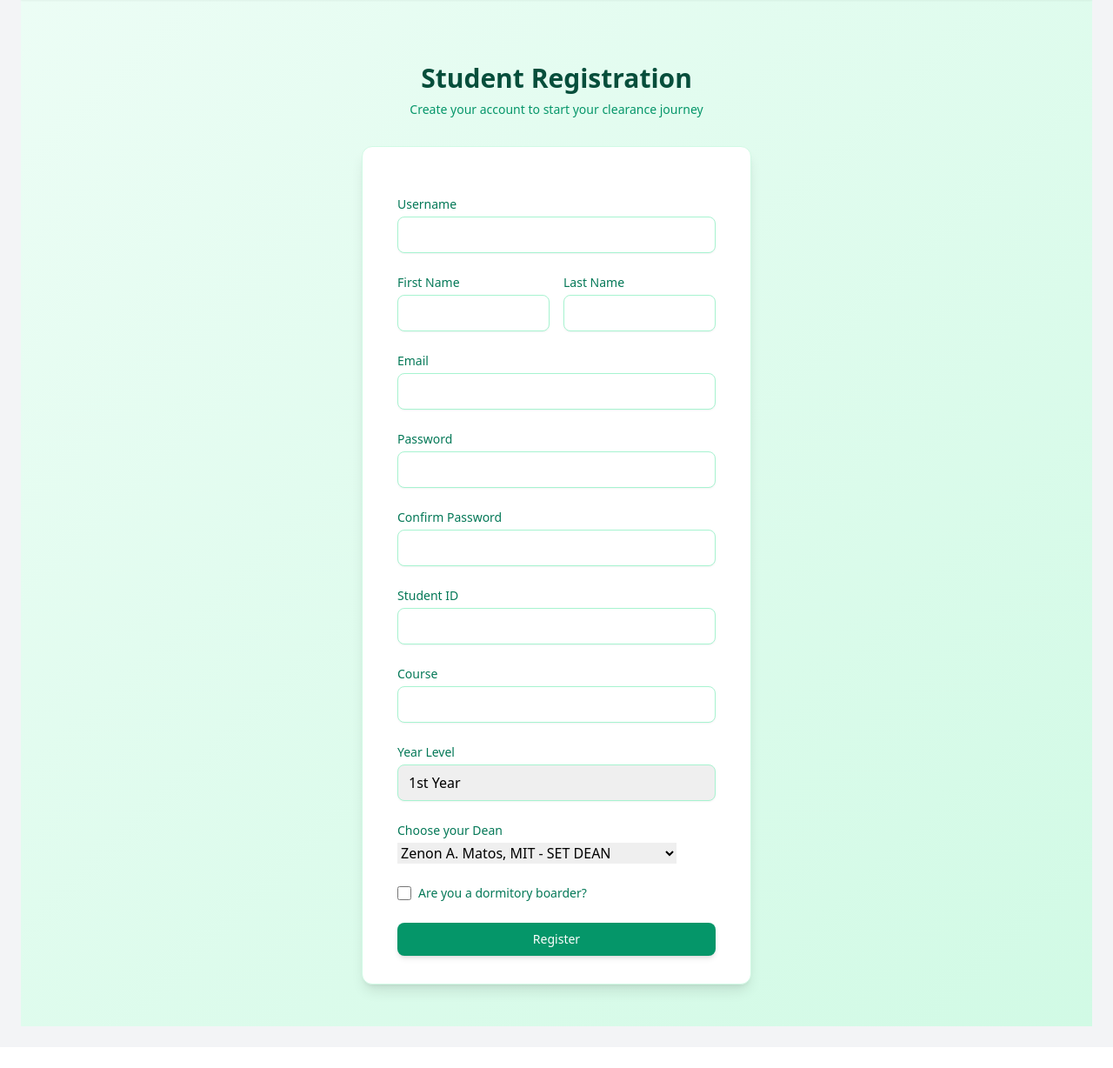
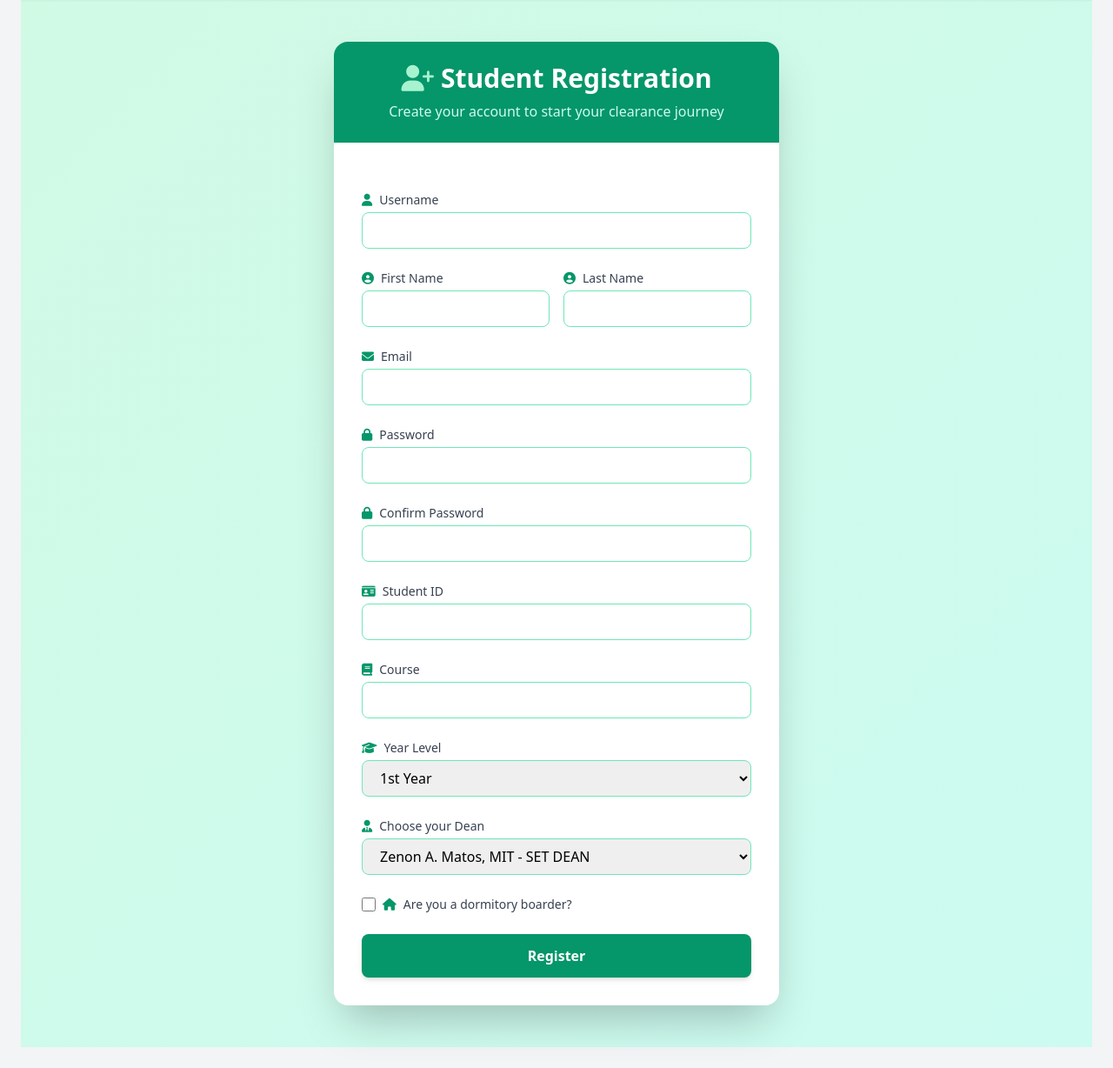
Before and after one commit to lanzy-lanzy/clearance, a Django app: page /register/ in a window 1280 px wide. Shown: the part 97-1325 px from the top of the page at 87% size. Before the commit the page ends 1277 px from the top, so only its background shows below. Run offline with Django 5.2, Linux system fonts and the light colour scheme; data comes from the database, SQL or seed files in the repository; both versions use the stored data as it was after the commit; some libraries are stand-ins or nearby versions.

Commit message:
changes made

```diff
--- a/core/admin.py
+++ b/core/admin.py
@@ -10,8 +10,7 @@ class OfficeAdmin(admin.ModelAdmin):
 class StaffAdmin(admin.ModelAdmin):
     list_display = ('user', 'office', 'role', 'is_dormitory_owner')
     list_filter = ('office', 'is_dormitory_owner')
-    search_fields = ('user__username', 'user__first_name', 'user__last_name', 'role')
-    raw_id_fields = ('user',)
+    search_fields = ('user__username', 'user__first_name', 'user__last_name')
 
 @admin.register(Student)
 class StudentAdmin(admin.ModelAdmin):
--- a/core/management/commands/populate_data.py
+++ b/core/management/commands/populate_data.py
@@ -11,7 +11,7 @@ class Command(BaseCommand):
         # -------------------------
         # Create required offices (DSA updated)
         offices_data = [
-            {"name": "SSC", "description": "Student Services Center"},
+            {"name": "SET", "description": "School of Engineering and Technology"},
             {"name": "OSA", "description": "Office of Student Affairs"},
             {"name": "Guidance Office", "description": "Provides student guidance and counseling"},
             {"name": "Library Office", "description": "Manages library resources and clearances"},
@@ -33,7 +33,7 @@ class Command(BaseCommand):
         # -------------------------
         # Create staff members for each updated office
         staff_data = [
-            {"username": "ssc_staff", "office_name": "SSC", "role": "SSC Officer"},
+            {"username": "ssc_staff", "office_name": "SET", "role": "SET Officer"},
             {"username": "osa_staff", "office_name": "OSA", "role": "OSA Coordinator"},
             {"username": "guidance_staff", "office_name": "Guidance Office", "role": "Guidance Counselor"},
             {"username": "library_staff", "office_name": "Library Office", "role": "Librarian"},
--- a/core/templates/registration/register.html
+++ b/core/templates/registration/register.html
@@ -2,130 +2,139 @@
 
 {% block head %}
   <script src="https://cdn.tailwindcss.com"></script>
+  <!-- Font Awesome CDN (ensure this is included once per project) -->
+  <script src="https://kit.fontawesome.com/a076d05399.js" crossorigin="anonymous"></script>
+  <title>Student Registration - Clearance</title>
+  <style>
+    @keyframes fadeInUp {
+      from {
+        opacity: 0;
+        transform: translateY(20px);
+      }
+      to {
+        opacity: 1;
+        transform: translateY(0);
+      }
+    }
+  </style>
 {% endblock %}
+
 {% block sidebar %}{% endblock %}
 {% block navbar %}{% endblock %}
+
 {% block content %}
-
   {% include 'components/navbar.html' %}
-<div class="min-h-screen bg-gradient-to-br from-emerald-50 to-emerald-100 flex flex-col justify-center py-12 sm:px-6 lg:px-8">
-    <div class="sm:mx-auto sm:w-full sm:max-w-md">
-        <h2 class="mt-6 text-center text-3xl font-extrabold text-emerald-900">
-            Student Registration
+  <div class="min-h-screen bg-gradient-to-br from-emerald-100 to-teal-100 flex items-center justify-center py-12 px-4 sm:px-6 lg:px-8">
+    <div class="max-w-lg w-full">
+      <div class="bg-white rounded-2xl shadow-2xl overflow-hidden animate-[fadeInUp_0.5s_ease-out]">
+        <div class="bg-emerald-600 py-6 px-8">
+          <h2 class="text-3xl font-bold text-white text-center">
+            <i class="fas fa-user-plus mr-2 text-emerald-200"></i>Student Registration
           </h2>
-        <p class="mt-2 text-center text-sm text-emerald-600">
-            Create your account to start your clearance journey
-        </p>
+          <p class="mt-2 text-center text-teal-100">Create your account to start your clearance journey</p>
         </div>
-
-    <div class="mt-8 sm:mx-auto sm:w-full sm:max-w-md">
-        <div class="bg-white py-8 px-4 shadow-lg sm:rounded-xl sm:px-10 border border-emerald-100">
+        <div class="py-8 px-8">
           <form method="POST" class="space-y-6">
             {% csrf_token %}
-
-                <!-- User Information -->
+            <!-- Username -->
             <div>
-                    <label for="username" class="block text-sm font-medium text-emerald-700">Username</label>
-                    <div class="mt-1">
+              <label for="username" class="block text-sm font-medium text-gray-700">
+                <i class="fas fa-user mr-2 text-emerald-600"></i>Username
+              </label>
               <input type="text" name="username" id="username" required
-                            class="appearance-none block w-full px-3 py-2 border border-emerald-200 rounded-lg shadow-sm placeholder-emerald-400 focus:outline-none focus:ring-2 focus:ring-emerald-500 focus:border-emerald-500">
+                     class="mt-1 block w-full px-4 py-2 border border-emerald-300 rounded-lg focus:outline-none focus:ring-emerald-500 focus:border-emerald-500">
+            </div>
+            <!-- Names -->
+            <div class="grid grid-cols-1 sm:grid-cols-2 gap-4">
+              <div>
+                <label for="first_name" class="block text-sm font-medium text-gray-700">
+                  <i class="fas fa-user-circle mr-2 text-emerald-600"></i>First Name
+                </label>
+                <input type="text" name="first_name" id="first_name" required
+                       class="mt-1 block w-full px-4 py-2 border border-emerald-300 rounded-lg focus:outline-none focus:ring-emerald-500 focus:border-emerald-500">
+              </div>
+              <div>
+                <label for="last_name" class="block text-sm font-medium text-gray-700">
+                  <i class="fas fa-user-circle mr-2 text-emerald-600"></i>Last Name
+                </label>
+                <input type="text" name="last_name" id="last_name" required
+                       class="mt-1 block w-full px-4 py-2 border border-emerald-300 rounded-lg focus:outline-none focus:ring-emerald-500 focus:border-emerald-500">
               </div>
             </div>
-
-                <div class="grid grid-cols-2 gap-4">
+            <!-- Email -->
             <div>
-                        <label for="first_name" class="block text-sm font-medium text-emerald-700">First Name</label>
-                        <div class="mt-1">
-                            <input type="text" name="first_name" id="first_name" required
-                                class="appearance-none block w-full px-3 py-2 border border-emerald-200 rounded-lg shadow-sm placeholder-emerald-400 focus:outline-none focus:ring-2 focus:ring-emerald-500 focus:border-emerald-500">
+              <label for="email" class="block text-sm font-medium text-gray-700">
+                <i class="fas fa-envelope mr-2 text-emerald-600"></i>Email
+              </label>
+              <input type="email" name="email" id="email" required
+                     class="mt-1 block w-full px-4 py-2 border border-emerald-300 rounded-lg focus:outline-none focus:ring-emerald-500 focus:border-emerald-500">
             </div>
+            <!-- Password -->
+            <div>
+              <label for="password" class="block text-sm font-medium text-gray-700">
+                <i class="fas fa-lock mr-2 text-emerald-600"></i>Password
+              </label>
+              <input type="password" name="password" id="password" required
+                     class="mt-1 block w-full px-4 py-2 border border-emerald-300 rounded-lg focus:outline-none focus:ring-emerald-500 focus:border-emerald-500">
             </div>
-
             <div>
-                        <label for="last_name" class="block text-sm font-medium text-emerald-700">Last Name</label>
-                        <div class="mt-1">
-                            <input type="text" name="last_name" id="last_name" required
-                                class="appearance-none block w-full px-3 py-2 border border-emerald-200 rounded-lg shadow-sm placeholder-emerald-400 focus:outline-none focus:ring-2 focus:ring-emerald-500 focus:border-emerald-500">
+              <label for="password2" class="block text-sm font-medium text-gray-700">
+                <i class="fas fa-lock mr-2 text-emerald-600"></i>Confirm Password
+              </label>
+              <input type="password" name="password2" id="password2" required
+                     class="mt-1 block w-full px-4 py-2 border border-emerald-300 rounded-lg focus:outline-none focus:ring-emerald-500 focus:border-emerald-500">
             </div>
+            <!-- Student Information -->
+            <div>
+              <label for="student_id" class="block text-sm font-medium text-gray-700">
+                <i class="fas fa-id-card mr-2 text-emerald-600"></i>Student ID
+              </label>
+              <input type="text" name="student_id" id="student_id" required
+                     class="mt-1 block w-full px-4 py-2 border border-emerald-300 rounded-lg focus:outline-none focus:ring-emerald-500 focus:border-emerald-500">
             </div>
+            <div>
+              <label for="course" class="block text-sm font-medium text-gray-700">
+                <i class="fas fa-book mr-2 text-emerald-600"></i>Course
+              </label>
+              <input type="text" name="course" id="course" required
+                     class="mt-1 block w-full px-4 py-2 border border-emerald-300 rounded-lg focus:outline-none focus:ring-emerald-500 focus:border-emerald-500">
             </div>
-
+            <!-- Academic Details -->
             <div>
-                    <label for="email" class="block text-sm font-medium text-emerald-700">Email</label>
-                    <div class="mt-1">
-                        <input type="email" name="email" id="email" required
-                            class="appearance-none block w-full px-3 py-2 border border-emerald-200 rounded-lg shadow-sm placeholder-emerald-400 focus:outline-none focus:ring-2 focus:ring-emerald-500 focus:border-emerald-500">
-                    </div>
-                </div>
-
-                <div>
-                    <label for="password" class="block text-sm font-medium text-emerald-700">Password</label>
-                    <div class="mt-1">
-                        <input type="password" name="password" id="password" required
-                            class="appearance-none block w-full px-3 py-2 border border-emerald-200 rounded-lg shadow-sm placeholder-emerald-400 focus:outline-none focus:ring-2 focus:ring-emerald-500 focus:border-emerald-500">
-                    </div>
-                </div>
-
-                <div>
-                    <label for="password2" class="block text-sm font-medium text-emerald-700">Confirm Password</label>
-                    <div class="mt-1">
-                        <input type="password" name="password2" id="password2" required
-                            class="appearance-none block w-full px-3 py-2 border border-emerald-200 rounded-lg shadow-sm placeholder-emerald-400 focus:outline-none focus:ring-2 focus:ring-emerald-500 focus:border-emerald-500">
-                    </div>
-                </div>
-
-                <!-- Student Specific Information -->
-                <div>
-                    <label for="student_id" class="block text-sm font-medium text-emerald-700">Student ID</label>
-                    <div class="mt-1">
-                        <input type="text" name="student_id" id="student_id" required
-                            class="appearance-none block w-full px-3 py-2 border border-emerald-200 rounded-lg shadow-sm placeholder-emerald-400 focus:outline-none focus:ring-2 focus:ring-emerald-500 focus:border-emerald-500">
-                    </div>
-                </div>
-
-                <div>
-                    <label for="course" class="block text-sm font-medium text-emerald-700">Course</label>
-                    <div class="mt-1">
-                        <input type="text" name="course" id="course" required
-                            class="appearance-none block w-full px-3 py-2 border border-emerald-200 rounded-lg shadow-sm placeholder-emerald-400 focus:outline-none focus:ring-2 focus:ring-emerald-500 focus:border-emerald-500">
-                    </div>
-                </div>
-
-                <div>
-                    <label for="year_level" class="block text-sm font-medium text-emerald-700">Year Level</label>
-                    <div class="mt-1">
+              <label for="year_level" class="block text-sm font-medium text-gray-700">
+                <i class="fas fa-graduation-cap mr-2 text-emerald-600"></i>Year Level
+              </label>
               <select name="year_level" id="year_level" required
-                            class="appearance-none block w-full px-3 py-2 border border-emerald-200 rounded-lg shadow-sm placeholder-emerald-400 focus:outline-none focus:ring-2 focus:ring-emerald-500 focus:border-emerald-500">
+                      class="mt-1 block w-full px-4 py-2 border border-emerald-300 rounded-lg focus:outline-none focus:ring-emerald-500 focus:border-emerald-500">
                 <option value="1">1st Year</option>
                 <option value="2">2nd Year</option>
                 <option value="3">3rd Year</option>
                 <option value="4">4th Year</option>
               </select>
             </div>
-                </div>
-
             <div>
-                    <label for="program_chair" class="block text-sm font-medium text-emerald-700">Choose your Dean</label>
-                    <div class="mt-1">
-                        <select name="program_chair" id="program_chair" required>
+              <label for="program_chair" class="block text-sm font-medium text-gray-700">
+                <i class="fas fa-user-tie mr-2 text-emerald-600"></i>Choose your Dean
+              </label>
+              <select name="program_chair" id="program_chair" required
+                      class="mt-1 block w-full px-4 py-2 border border-emerald-300 rounded-lg focus:outline-none focus:ring-emerald-500 focus:border-emerald-500">
                 {% for chair in program_chairs %}
                   <option value="{{ chair.id }}">{{ chair.user.get_full_name }} - {{ chair.designation }}</option>
                 {% endfor %}
               </select>
             </div>
-                </div>
-
+            <!-- Boarder Checkbox -->
             <div class="flex items-center">
               <input type="checkbox" name="is_boarder" id="is_boarder"
-                        class="h-4 w-4 text-emerald-600 focus:ring-emerald-500 border-emerald-300 rounded">
-                    <label for="is_boarder" class="ml-2 block text-sm text-emerald-700">
-                        Are you a dormitory boarder?
+                     class="h-4 w-4 text-emerald-600 border-emerald-300 rounded focus:ring-emerald-500">
+              <label for="is_boarder" class="ml-2 block text-sm text-gray-700">
+                <i class="fas fa-home mr-2 text-emerald-600"></i>Are you a dormitory boarder?
               </label>
             </div>
-
+            <!-- Submit Button -->
             <div>
               <button type="submit"
-                        class="w-full flex justify-center py-2 px-4 border border-transparent rounded-lg shadow-md text-sm font-medium text-white bg-emerald-600 hover:bg-emerald-700 focus:outline-none focus:ring-2 focus:ring-offset-2 focus:ring-emerald-500 transition-colors duration-200">
+                      class="w-full flex justify-center py-3 px-4 border border-transparent rounded-lg shadow-md text-base font-semibold text-white bg-emerald-600 hover:bg-emerald-700 focus:outline-none focus:ring-2 focus:ring-offset-2 focus:ring-emerald-500 transition">
                 Register
               </button>
             </div>
@@ -133,4 +142,5 @@
         </div>
       </div>
     </div>
+  </div>
 {% endblock %}
--- a/core/urls.py
+++ b/core/urls.py
@@ -22,4 +22,5 @@ urlpatterns = [
   path('program-chair/students/', ProgramChairStudentsView.as_view(), name='program_chair_students'),
   path('re_request/<int:request_id>/', views.re_request_clearance, name='re_request_clearance'),
   path('print-permit/<int:clearance_id>/', views.print_permit, name='print_permit'),
+  path('bh-owner-dashboard/', views.bh_owner_dashboard, name='bh_owner_dashboard'),
 ]
--- a/core/views.py
+++ b/core/views.py
@@ -6,7 +6,7 @@ from core.models import ClearanceRequest, Clearance, Staff, Student, Office,Prog
 from django.db.models import Count, Q
 from django.views.generic import TemplateView
 from django.contrib.auth.mixins import LoginRequiredMixin
-from core.models import Student, Clearance
+from core.models import Student, Clearance, Payment
 
 def home(request):
     return render(request, 'home.html')
@@ -173,16 +173,20 @@ def login_view(request):
 
         if user is not None:
             login(request, user)
-            # Check if user is a program chair
+            # If the user is a Program Chair
             if hasattr(user, 'programchair'):
                 return redirect('program_chair_dashboard')
-            # if the user is a staff (or office staff), redirect to office_dashboard
+            # If the user is a Staff
             elif hasattr(user, 'staff'):
-                return redirect('office_dashboard')
-            # if the user has a student profile, redirect to student_dashboard
+                # Check if the staff is a dormitory owner
+                if user.staff.is_dormitory_owner:
+                    return redirect('bh_owner_dashboard')
+                else:
+                    return redirect('office_dashboard')
+            # If the user is a Student
             elif hasattr(user, 'student'):
                 return redirect('student_dashboard')
-            # fallback redirect if the user is neither
+            # Fallback
             else:
                 return redirect('login')
         else:
@@ -406,3 +410,86 @@ def print_permit(request, clearance_id):
         'logo_url': logo_url,
     }
     return render(request, 'core/print_permit.html', context)
+from django.shortcuts import render, redirect, get_object_or_404
+from django.contrib.auth.decorators import login_required
+from django.utils import timezone
+from django.contrib import messages
+from core.models import Payment, Student, Staff
+
+@login_required
+def payment_dashboard(request):
+      """View for a BH (Dormitory) owner to monitor all student payments."""
+      try:
+          # Restrict view only to staff who are dormitory owners
+          staff_member = request.user.staff
+          if not staff_member.is_dormitory_owner:
+              return render(request, 'core/not_authorized.html', {
+                  'message': 'You must be a BH/Dormitory owner to view this page.'
+              })
+      except Staff.DoesNotExist:
+          return render(request, 'core/not_authorized.html', {
+              'message': 'You are not authorized to view this page.'
+          })
+
+      # List all payments or only for boarders if you want to filter
+      payments = Payment.objects.select_related('student').all()
+      context = {
+          'payments': payments
+      }
+      return render(request, 'core/payment_dashboard.html', context)
+
+
+@login_required
+def update_payment(request, payment_id):
+      """Allows BH owner to mark a payment as 'paid' or 'unpaid'."""
+      payment = get_object_or_404(Payment, pk=payment_id)
+
+      try:
+          staff_member = request.user.staff
+          if not staff_member.is_dormitory_owner:
+              return render(request, 'core/not_authorized.html', {
+                  'message': 'You must be a BH/Dormitory owner to perform this action.'
+              })
+      except Staff.DoesNotExist:
+          return render(request, 'core/not_authorized.html', {
+              'message': 'You are not authorized to view this page.'
+          })
+
+      if request.method == 'POST':
+          action = request.POST.get('action')
+          if action == 'paid':
+              payment.is_paid = True
+              payment.payment_date = timezone.now()
+          elif action == 'unpaid':
+              payment.is_paid = False
+              payment.payment_date = None
+          payment.save()
+          messages.success(request, 'Payment status updated successfully.')
+          return redirect('payment_dashboard')
+
+      context = {
+          'payment': payment,
+      }
+      return render(request, 'core/update_payment.html', context)
+
+@login_required
+def bh_owner_dashboard(request):
+    """A dedicated dashboard for BH/Dormitory owners to mark payments or see statuses."""
+    try:
+        staff_member = request.user.staff
+        # Ensure the logged-in user is actually flagged as dormitory owner
+        if not staff_member.is_dormitory_owner:
+            return render(request, 'core/not_authorized.html', {
+                'message': 'You must be a BH (dormitory) owner to view this page.'
+            })
+    except Staff.DoesNotExist:
+        return render(request, 'core/not_authorized.html', {
+            'message': 'You are not authorized to view this page.'
+        })
+
+    # Example: retrieve Payment objects or clearance requests, filtered if needed
+    payments = Payment.objects.select_related('student').all()  # or filter only boarders
+    context = {
+        'payments': payments,
+    }
+    return render(request, 'core/bh_owner_dashboard.html', context)
--- a/templates/base.html
+++ b/templates/base.html
@@ -5,6 +5,8 @@
     <meta name="viewport" content="width=device-width, initial-scale=1.0">
     <title>{% block title %}Dashboard{% endblock %}</title>
     <script src="https://cdn.tailwindcss.com"></script>
+    <link rel="stylesheet" href="https://cdnjs.cloudflare.com/ajax/libs/font-awesome/6.5.1/css/all.min.css" integrity="sha512-DTOQO9RWCH3ppGqcWaEA1BIZOC6xxalwEsw9c2QQeAIftl+Vegovlnee1c9QX4TctnWMn13TZye+giMm8e2LwA==" crossorigin="anonymous" referrerpolicy="no-referrer" />
+
 </head>
 <body class="bg-gray-100 flex">
 
```
Also changed, not shown: core/models.py (+16 -0 lines), templates/components/bh_owner_sidenav.html (added, +18 -0 lines), templates/components/office_sidenav.html (+1 -8 lines), templates/core/bh_owner_dashboard.html (added, +77 -0 lines), templates/core/create_clearance_requests.html (+23 -5 lines), templates/core/office_dashboard.html (+13 -5 lines), core/migrations/0002_payment.py (added), db.sqlite3. Lines whose indentation alone changed are shown as unchanged.
